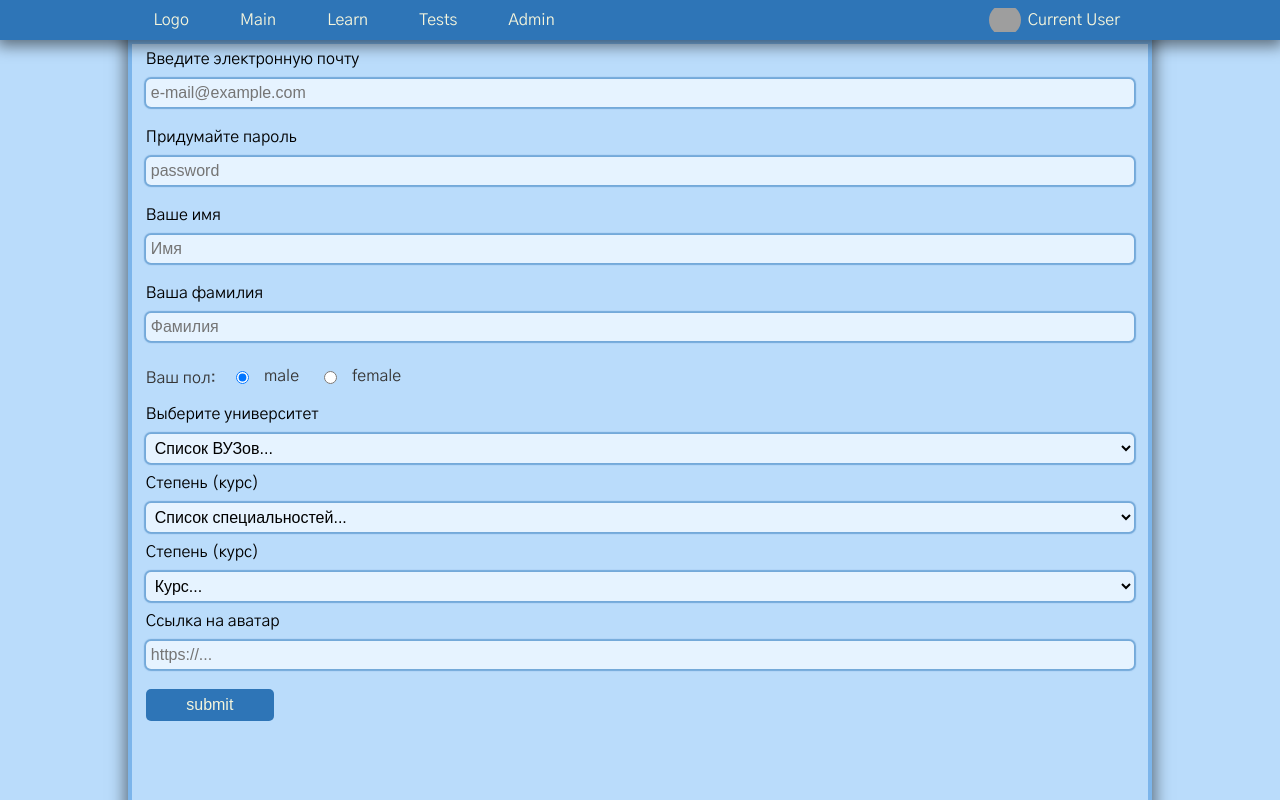
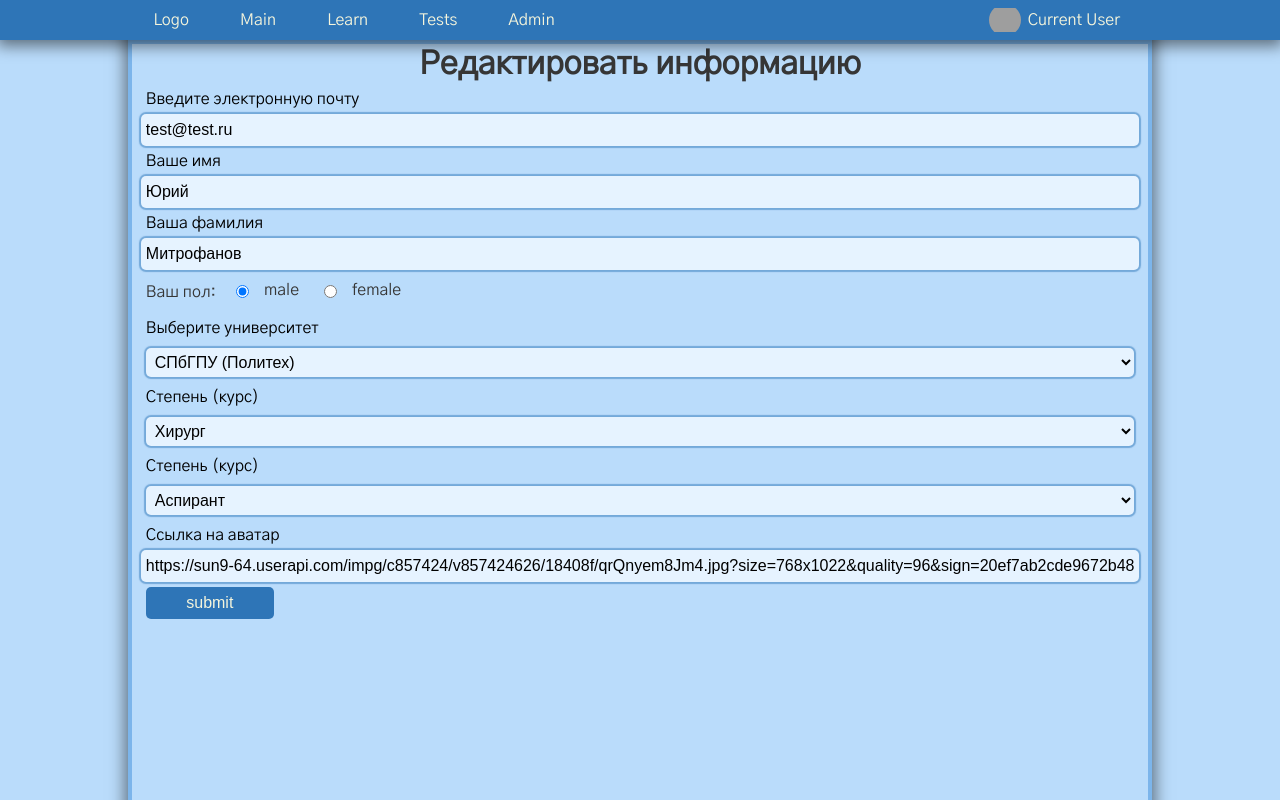
Before and after one commit to YuriyMtrofanov/learn_tomography, a React (Create React App) app: page /users/1/edit in a window 1280 px wide. Shown: the top 800 px of the page. Built offline with nearby package versions, Linux system fonts and the light colour scheme; grey boxes are pictures that could not be loaded.

Commit message:
some changes with input fields

```diff
--- a/package.json
+++ b/package.json
@@ -8,6 +8,7 @@
     "@testing-library/react": "^13.4.0",
     "@testing-library/user-event": "^13.5.0",
     "axios": "^1.6.8",
+    "bootstrap-icons": "^1.11.3",
     "prop-types": "^15.8.1",
     "react": "^18.2.0",
     "react-dom": "^18.2.0",
--- a/src/app/App.jsx
+++ b/src/app/App.jsx
@@ -1,5 +1,6 @@
 import React from "react";
 import "./App.css";
+import "bootstrap-icons/font/bootstrap-icons.css";
 import {
     Routes,
     Route,
--- a/src/app/components/common/forms/logiForm.jsx
+++ b/src/app/components/common/forms/logiForm.jsx
@@ -34,6 +34,7 @@ const LoginForm = () => {
                 />
                 <TextField
                     name="password"
+                    type="password"
                     label="Введите пароль"
                     placeholder="password"
                     onChange={handleChange}
--- /dev/null
+++ b/src/app/components/common/forms/userEditForm.jsx
@@ -0,0 +1,127 @@
+import React, { useState } from "react";
+import TextField from "../inputs/textField";
+import Button from "../../ui/button/button";
+import RadioField from "../inputs/radioField/radioField";
+import SelectField from "../inputs/selectField/selectField";
+import { currentUser } from "../../../mocData/user";
+
+const UserEditForm = () => {
+    const initialData = { ...currentUser };
+    const [inputData, setInputData] = useState(initialData);
+    const handleChange = (target) => {
+        setInputData(prevState => ({
+            ...prevState,
+            [target.name]: target.value
+        }));
+    };
+
+    const handleSubmit = (event) => {
+        event.preventDefault();
+        const outputDta = {
+            ...inputData
+        };
+        console.log("outputDta", outputDta);
+    };
+
+    return (
+        <form onSubmit = {handleSubmit}>
+            <TextField
+                name="email"
+                label="Введите электронную почту"
+                value={inputData.email}
+                placeholder="e-mail@example.com"
+                onChange={handleChange}
+            />
+            <TextField
+                name="firstName"
+                label="Ваше имя"
+                value={inputData.firstName}
+                placeholder="Имя"
+                onChange={handleChange}
+            />
+            <TextField
+                name="lastName"
+                label="Ваша фамилия"
+                value={inputData.lastName}
+                placeholder="Фамилия"
+                onChange={handleChange}
+            />
+            <RadioField
+                name="sex"
+                label="Ваш пол:"
+                value={inputData.sex}
+                onChange={handleChange}
+                options={[
+                    { name: "male", value: "male" },
+                    { name: "female", value: "female" }
+                ]}
+            />
+            <SelectField
+                name="university"
+                label="Выберите университет"
+                onChange={handleChange}
+                defaultOption="Список ВУЗов..."
+                value={inputData.university}
+                options={[
+                    { name: "СПбГПУ (Политех)", value: "SPbSTU" },
+                    { name: "University 2", value: "university_2" },
+                    { name: "University 3", value: "university_3" },
+                    { name: "University 4", value: "university_4" },
+                    { name: "University 5", value: "university_5" },
+                    { name: "University 6", value: "university_6" },
+                    { name: "University 7", value: "university_7" }
+                ]}
+            />
+            <SelectField
+                name="specialization"
+                label="Степень (курс)"
+                onChange={handleChange}
+                defaultOption="Список специальностей..."
+                value={inputData.specialization}
+                options={[
+                    { name: "Хирург", value: "surgeon" },
+                    { name: "Кардиолог", value: "cardiologist" },
+                    { name: "Отоларинголог", value: "otolaryngologist" },
+                    { name: "Педиатр", value: "pediatrician" },
+                    { name: "Проктолог", value: "proctologist" },
+                    { name: "Уролог", value: "urologist" },
+                    { name: "Гинеколог", value: "gynecologist" },
+                    { name: "Флеболог", value: "зhlebologist" }
+                ]}
+            />
+            <SelectField
+                name="grade"
+                label="Степень (курс)"
+                onChange={handleChange}
+                defaultOption="Курс..."
+                value={inputData.grade}
+                options={[
+                    { name: "1 курс", value: "1_course" },
+                    { name: "2 курс", value: "2_course" },
+                    { name: "3 курс", value: "3_course" },
+                    { name: "4 курс", value: "4_course" },
+                    { name: "5 курс", value: "5_course" },
+                    { name: "Бакалавр", value: "bachelor" },
+                    { name: "Магистр", value: "master" },
+                    { name: "Аспирант", value: "graduate_student" },
+                    { name: "Интерн", value: "intern" },
+                    { name: "Практикующий врач", value: "practicing" }
+                ]}
+            />
+            <TextField
+                name="img"
+                label="Ссылка на аватар"
+                value={inputData.img}
+                placeholder="https://..."
+                onChange={handleChange}
+            />
+            <Button
+                type="submit"
+                label="submit"
+                className="submit-button"
+            />
+        </form>
+    );
+};
+
+export default UserEditForm;
--- a/src/app/components/common/inputs/selectField/selectField.css
+++ b/src/app/components/common/inputs/selectField/selectField.css
@@ -26,13 +26,15 @@
     border-radius: 5px;
     box-shadow: 0 0 1px 2px rgba(46, 117, 183, 0.5);
     background-color: rgb(230, 243, 255);
-    transition: box-shadow .3s var(--transition);
+    transition: .2s;
+    /* transition: box-shadow .3s var(--transition); */
 }
 
 .select-field__input:hover {
     box-shadow: 0 0 2px 5px rgba(46, 117, 183, 0.5);
     background-color: rgb(230, 243, 255);
-    transition: box-shadow .3s var(--transition);
+    transition: .2s;
+    /* transition: box-shadow .3s var(--transition); */
 }
 
 .select-field__description {
--- a/src/app/components/common/inputs/textField/textField.css
+++ b/src/app/components/common/inputs/textField/textField.css
@@ -1,15 +1,16 @@
 .text-field {
-    position: relative;
     display: flex;
     /* border: rgb(39, 0, 210) solid; */
     color:black;
 }
 
 .text-field__container {
+    position: relative;
     display: flex;
     flex-direction: column;
-    min-height: 8vh;
+    /* min-height: 8vh; */
     width: 78vw;
+    /* border: rgb(111, 1, 117) solid; */
 }
 
 .text-field__label {
@@ -18,24 +19,36 @@
 }
 
 .text-field__input {
-    margin: 5px;
-    min-height: 3.5vh;
+    height: 4vh;
     padding: 5px;
     font-size: medium;
     border: none;
     border-radius: 5px;
     box-shadow: 0 0 1px 2px rgba(46, 117, 183, 0.5);
     background-color: rgb(230, 243, 255);
-    transition: box-shadow .3s var(--transition);
+    /* transition: box-shadow .3s var(--transition); */
+    transition: .2s;
+    /* border: rgb(162, 2, 50) solid; */
 }
 
 .text-field__input:hover {
     box-shadow: 0 0 2px 5px rgba(46, 117, 183, 0.5);
-    background-color: rgb(230, 243, 255);
-    transition: box-shadow .3s var(--transition);
+    /* transition: box-shadow .3s var(--transition); */
+    transition: .2s;
 }
 
-.text-field__description {
-    margin: 5px;
-    font-size: medium;
+.show-password {
+    position: absolute;
+    right: 0;
+    bottom: 0;
+    height: 4vh;
+    width: 2vw;
+    font-size: larger;
+    cursor: pointer;
+    border: none;
+    display: flex;
+    justify-content: center;
+    align-items: center;
+    border-radius: 0 5px 5px 0;
+    background-color: rgb(230, 243, 255);
 }
--- a/src/app/components/common/inputs/textField/textField.jsx
+++ b/src/app/components/common/inputs/textField/textField.jsx
@@ -1,13 +1,17 @@
-import React from "react";
+import React, { useState } from "react";
 import PropTypes from "prop-types";
 import "./textField.css";
 
-const TextField = ({ name, label, description, placeholder, onChange }) => {
+const TextField = ({ name, label, value, type, placeholder, onChange }) => {
     const handleChange = ({ target }) => {
         onChange({
             name: target.name,
             value: target.value
         });
+    };
+    const [password, setPassword] = useState();
+    const changeShowPassword = () => {
+        setPassword(prevState => !prevState);
     };
     return (
         <div className="text-field">
@@ -21,13 +25,25 @@ const TextField = ({ name, label, description, placeholder, onChange }) => {
                 <input
                     id={name}
                     name={name}
-                    type="text"
+                    value={value}
+                    type={password ? "text" : type}
                     className="text-field__input"
                     placeholder={placeholder}
                     onChange={handleChange}
-                    aria-describedby="help"
                 />
-                <div className="text-field__description">{description}</div>
+                {type === "password" && (
+                    <button
+                        className="show-password"
+                        type="button"
+                        onClick={changeShowPassword}
+                    >
+                        <i
+                            className={
+                                "bi bi-eye" + (password ? "-slash" : "")
+                            }
+                        ></i>
+                    </button>
+                )}
             </div>
         </div>
     );
@@ -35,8 +51,9 @@ const TextField = ({ name, label, description, placeholder, onChange }) => {
 
 TextField.propTypes = {
     name: PropTypes.string,
+    value: PropTypes.string,
+    type: PropTypes.string,
     label: PropTypes.string,
-    description: PropTypes.string,
     placeholder: PropTypes.string,
     onChange: PropTypes.func
 };
--- a/src/app/components/pages/userEditPage/userEditPage.jsx
+++ b/src/app/components/pages/userEditPage/userEditPage.jsx
@@ -1,5 +1,5 @@
 import React from "react";
-import RegisterForm from "../../common/forms/registerForm";
+import UserEditForm from "../../common/forms/userEditForm";
 
 const UserEditPage = () => {
     return (
@@ -7,7 +7,8 @@ const UserEditPage = () => {
             <div className="main__content">
                 <div className="main__body">
                     <div className="login-form">
-                        <RegisterForm/>
+                        <h1>Редактировать информацию</h1>
+                        <UserEditForm/>
                     </div>
                 </div>
             </div>
```
Also changed, not shown: 1 other file (tests, documents, lock files or other folders).
